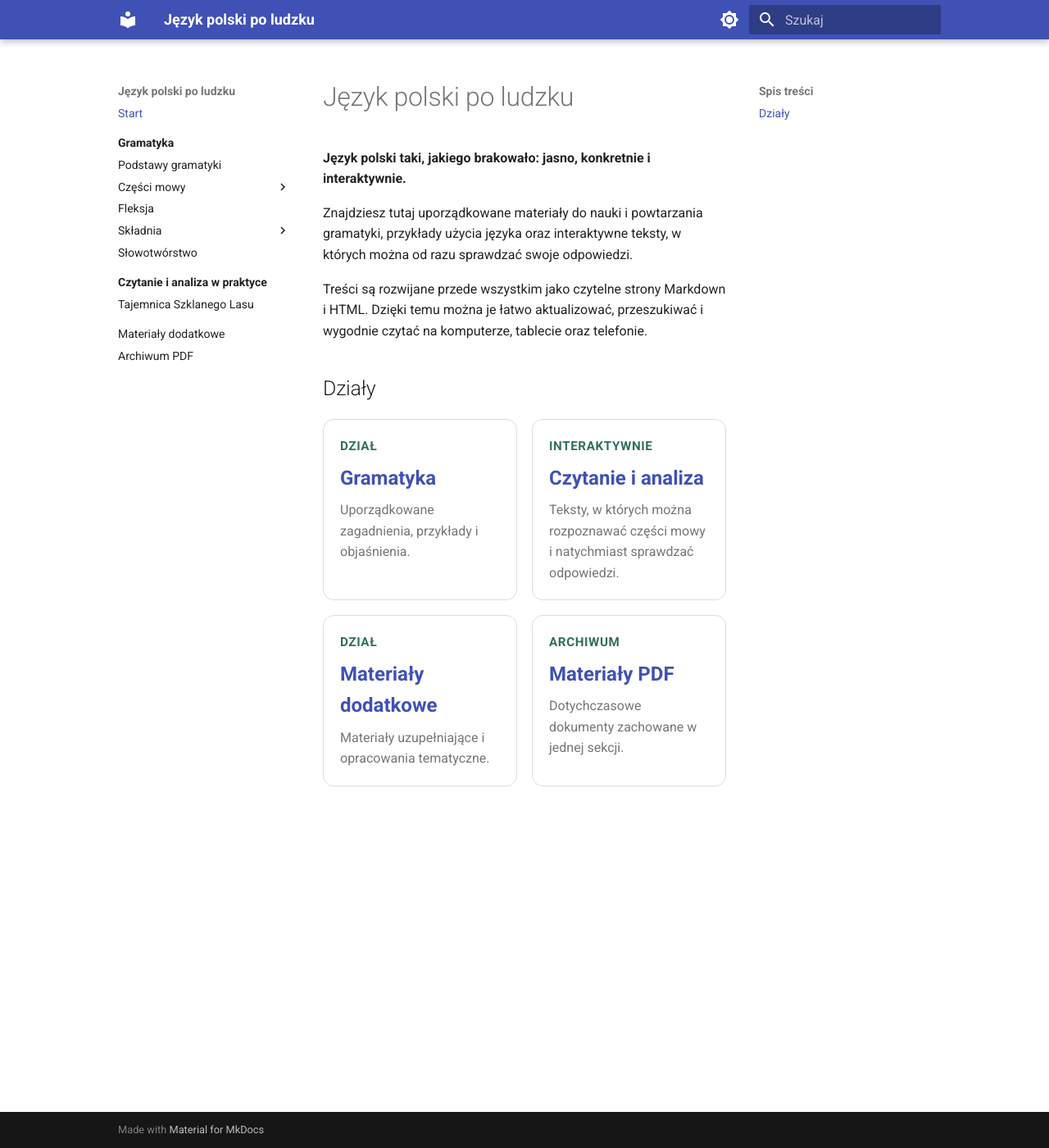
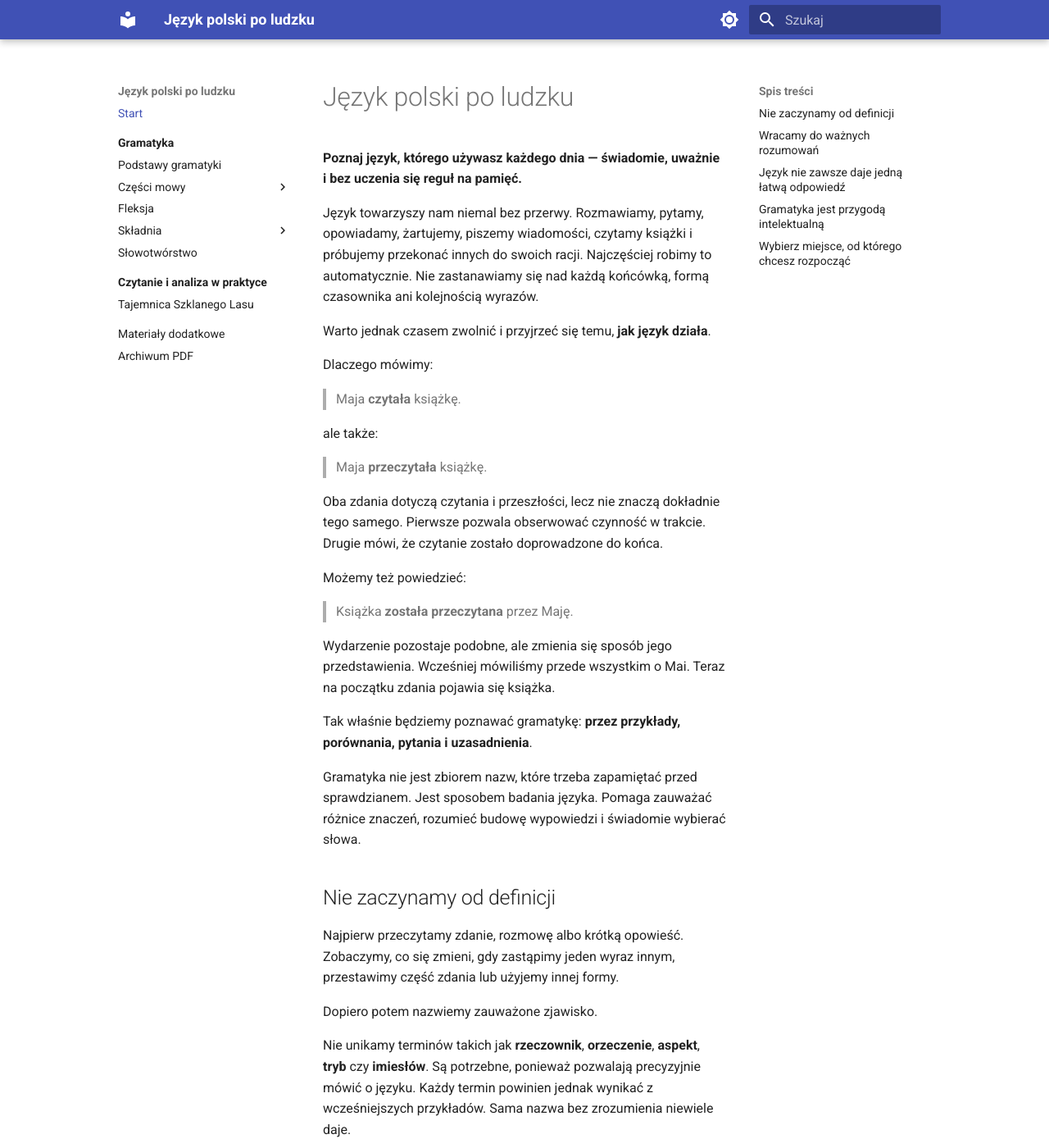
Before and after one commit to dchorazkiewicz/SP_JP, an MkDocs documentation site: the page built from docs/index.md, in a window 1280 px wide and 1400 px high. Shown: the whole window at 82% size. Built offline with MkDocs 1.6.1 and Material for MkDocs 9.7.7, drawn with Linux system fonts in a browser that asks for light colours; some of the changed text lies outside the part shown.

Commit message:
Rewrite homepage introduction for students

```diff
--- a/docs/index.md
+++ b/docs/index.md
@@ -1,32 +1,100 @@
 # Język polski po ludzku
 
-**Język polski taki, jakiego brakowało: jasno, konkretnie i interaktywnie.**
+**Poznaj język, którego używasz każdego dnia — świadomie, uważnie i bez uczenia się reguł na pamięć.**
 
-Znajdziesz tutaj uporządkowane materiały do nauki i powtarzania gramatyki, przykłady użycia języka oraz interaktywne teksty, w których można od razu sprawdzać swoje odpowiedzi.
+Język towarzyszy nam niemal bez przerwy. Rozmawiamy, pytamy, opowiadamy, żartujemy, piszemy wiadomości, czytamy książki i próbujemy przekonać innych do swoich racji. Najczęściej robimy to automatycznie. Nie zastanawiamy się nad każdą końcówką, formą czasownika ani kolejnością wyrazów.
 
-Treści są rozwijane przede wszystkim jako czytelne strony Markdown i HTML. Dzięki temu można je łatwo aktualizować, przeszukiwać i wygodnie czytać na komputerze, tablecie oraz telefonie.
+Warto jednak czasem zwolnić i przyjrzeć się temu, **jak język działa**.
 
-## Działy
+Dlaczego mówimy:
+
+> Maja **czytała** książkę.
+
+ale także:
+
+> Maja **przeczytała** książkę.
+
+Oba zdania dotyczą czytania i przeszłości, lecz nie znaczą dokładnie tego samego. Pierwsze pozwala obserwować czynność w trakcie. Drugie mówi, że czytanie zostało doprowadzone do końca.
+
+Możemy też powiedzieć:
+
+> Książka **została przeczytana** przez Maję.
+
+Wydarzenie pozostaje podobne, ale zmienia się sposób jego przedstawienia. Wcześniej mówiliśmy przede wszystkim o Mai. Teraz na początku zdania pojawia się książka.
+
+Tak właśnie będziemy poznawać gramatykę: **przez przykłady, porównania, pytania i uzasadnienia**.
+
+<div class="lead-box" markdown>
+
+Gramatyka nie jest zbiorem nazw, które trzeba zapamiętać przed sprawdzianem. Jest sposobem badania języka. Pomaga zauważać różnice znaczeń, rozumieć budowę wypowiedzi i świadomie wybierać słowa.
+
+</div>
+
+## Nie zaczynamy od definicji
+
+Najpierw przeczytamy zdanie, rozmowę albo krótką opowieść. Zobaczymy, co się zmieni, gdy zastąpimy jeden wyraz innym, przestawimy część zdania lub użyjemy innej formy.
+
+Dopiero potem nazwiemy zauważone zjawisko.
+
+Nie unikamy terminów takich jak **rzeczownik**, **orzeczenie**, **aspekt**, **tryb** czy **imiesłów**. Są potrzebne, ponieważ pozwalają precyzyjnie mówić o języku. Każdy termin powinien jednak wynikać z wcześniejszych przykładów. Sama nazwa bez zrozumienia niewiele daje.
+
+## Wracamy do ważnych rozumowań
+
+Niektóre różnice trzeba zobaczyć wiele razy i w różnych zdaniach. Dlatego podobne pytania oraz sposoby analizowania będą powracały:
+
+- Co zmieniło się w znaczeniu?
+- Która forma przekazuje tę informację?
+- Skąd wiemy, kto wykonuje czynność?
+- Dlaczego autor wybrał właśnie taką konstrukcję?
+- Czy zdanie można zbudować inaczej?
+- Co zyskamy, a co stracimy po zmianie?
+
+Powtarzanie takich rozumowań nie jest zbędnym powtarzaniem materiału. Dzięki niemu uczymy się samodzielnie zauważać związki między formą zdania a jego znaczeniem.
+
+## Język nie zawsze daje jedną łatwą odpowiedź
+
+W wielu szkolnych przykładach granice są wyraźne. Czasem jednak znaczenie zależy od sytuacji, intencji mówiącego albo całego tekstu. Ten sam wyraz może zachowywać się inaczej w różnych zdaniach, a dwie podobne konstrukcje mogą służyć innym celom.
+
+Nie będziemy ukrywać takich przypadków. Nie chodzi jednak o wyszukiwanie wyjątków za wszelką cenę. Niuanse mają nam przypominać, że język jest bogaty, a własne sądy warto sprawdzać na przykładach.
+
+## Gramatyka jest przygodą intelektualną
+
+Uczenie się gramatyki może pomagać w szkole, ale nie kończy się na przygotowaniu do sprawdzianu.
+
+To okazja, aby badać coś, czego używamy przez całe życie. Możemy obserwować, jak jedno słowo zmienia ton wypowiedzi, jak kolejność informacji kieruje uwagą czytelnika i jak autor buduje tempo opowieści.
+
+Możemy również bawić się językiem: przekształcać zdania, porównywać wersje, szukać dwuznaczności i sprawdzać, dlaczego pewne wypowiedzi brzmią naturalnie, a inne nie.
+
+Im lepiej rozumiemy język, tym świadomiej możemy się nim posługiwać. Łatwiej wtedy dokładnie wyrazić to, co naprawdę chcemy powiedzieć: opisać własne odczucia, wyjaśnić swoje stanowisko, zadać trafne pytanie albo uniknąć nieporozumienia.
+
+Świadomość językowa pomaga również prowadzić ciekawsze i przyjemniejsze rozmowy. Pozwala uważniej słuchać innych, dostrzegać różnice między podobnymi wypowiedziami i dobierać słowa odpowiednie do sytuacji oraz rozmówcy. Dzięki niej rozmowa nie jest tylko wymianą informacji. Może stać się wspólnym zastanawianiem się, opowiadaniem, żartowaniem, przekonywaniem i odkrywaniem nowych sposobów patrzenia na świat.
+
+Gramatyka pomaga więc nie tylko poprawniej pisać. Pomaga również lepiej rozumieć innych i precyzyjniej przekazywać własne myśli. Im bogatszy i bardziej świadomy jest nasz język, tym więcej możemy dzięki niemu zauważyć, wyrazić i wspólnie przeżyć.
+
+## Wybierz miejsce, od którego chcesz rozpocząć
 
 <div class="section-grid">
   <a class="section-card" href="gramatyka/">
-    <span class="section-kicker">Dział</span>
+    <span class="section-kicker">Poznawanie języka</span>
     <strong>Gramatyka</strong>
-    <span>Uporządkowane zagadnienia, przykłady i objaśnienia.</span>
+    <span>Części mowy, budowa zdań, odmiana wyrazów i związki między formą a znaczeniem.</span>
   </a>
+
   <a class="section-card" href="praktyka/">
-    <span class="section-kicker">Interaktywnie</span>
+    <span class="section-kicker">Uważne czytanie</span>
     <strong>Czytanie i analiza</strong>
-    <span>Teksty, w których można rozpoznawać części mowy i natychmiast sprawdzać odpowiedzi.</span>
+    <span>Teksty, w których można obserwować język w działaniu i uzasadniać własne rozpoznania.</span>
   </a>
+
   <a class="section-card" href="materialy-dodatkowe/">
-    <span class="section-kicker">Dział</span>
+    <span class="section-kicker">Dalsze odkrywanie</span>
     <strong>Materiały dodatkowe</strong>
-    <span>Materiały uzupełniające i opracowania tematyczne.</span>
+    <span>Opracowania rozwijające wybrane zagadnienia i pokazujące je z innej strony.</span>
   </a>
+
   <a class="section-card" href="pdf/">
-    <span class="section-kicker">Archiwum</span>
+    <span class="section-kicker">Do spokojnej lektury</span>
     <strong>Materiały PDF</strong>
-    <span>Dotychczasowe dokumenty zachowane w jednej sekcji.</span>
+    <span>Dłuższe notatki i materiały, do których można wracać podczas samodzielnej nauki.</span>
   </a>
 </div>
```
